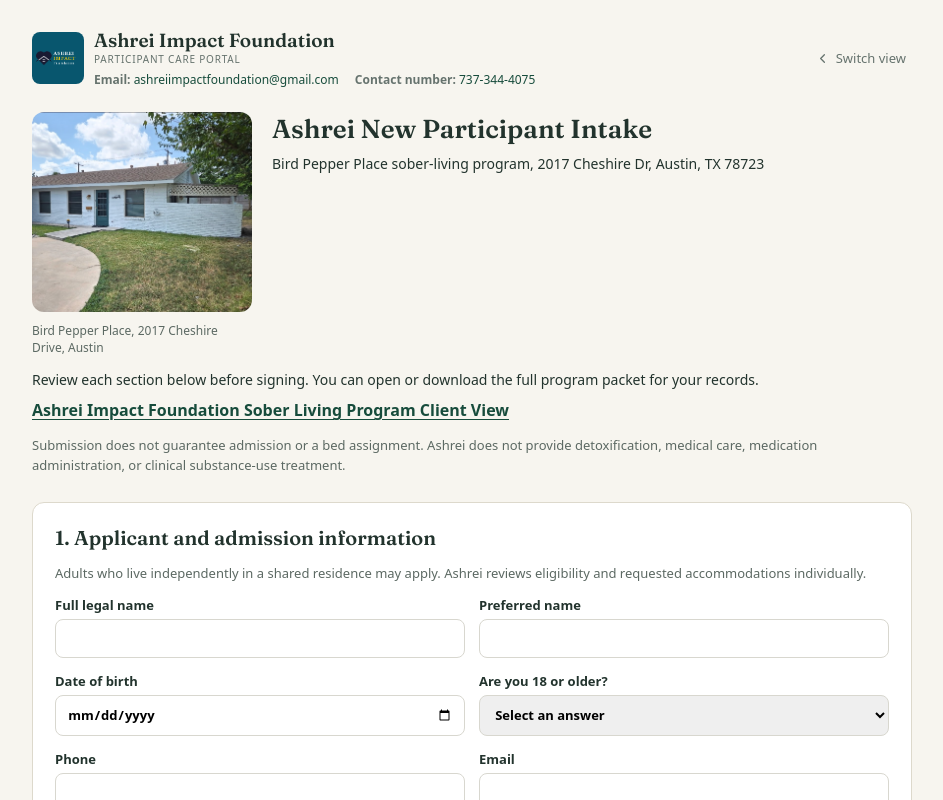
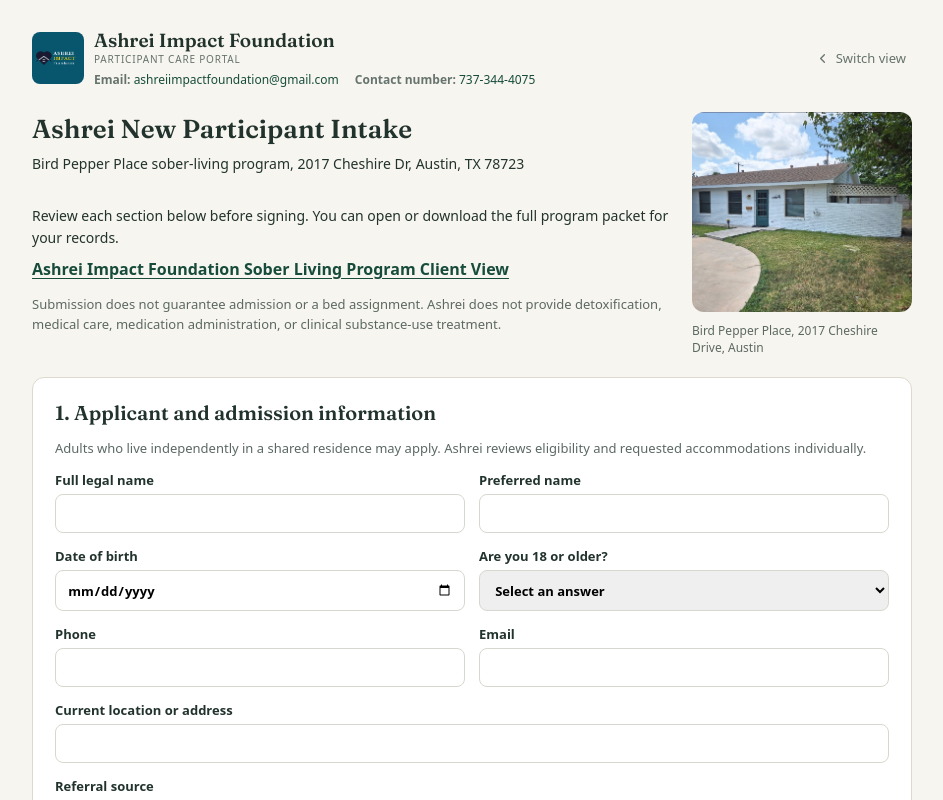
Before and after one commit to JamesJones4301/Transitional-Home-Intake-Form, a Next.js app: page / in a window 1280 px wide. Both pictures are taken after a click on the button 759 px from the left and 206 px from the top of the page. Shown: the top 800 px of the page, without its empty margins (168-1111 px from the left). Built offline with nearby package versions, Linux system fonts and the light colour scheme.

Commit message:
Align intake text beside house photo (#8)

```diff
--- a/app/globals.css
+++ b/app/globals.css
@@ -94,12 +94,12 @@
 .portal-contact a:hover { text-decoration: underline; }
 
 .packet-shell { color: #22332d; }
-.packet-header { display: grid; grid-template-columns: 220px minmax(0, 1fr); column-gap: 20px; row-gap: 12px; align-items: start; margin-bottom: 20px; }
-.packet-header figure { margin: 0; }
+.packet-header { display: grid; grid-template-columns: minmax(0, 1fr) 220px; column-gap: 20px; row-gap: 8px; align-items: start; margin-bottom: 20px; }
+.packet-header figure { grid-column: 2; grid-row: 1 / span 2; margin: 0; }
 .packet-header img { width: 100%; height: 200px; object-fit: cover; border-radius: 12px; }
 .packet-header figcaption { color: #5c6963; font-size: 12px; line-height: 1.4; margin-top: 6px; }
-.packet-heading { padding-top: 2px; }
-.packet-intro { grid-column: 1 / -1; }
+.packet-heading { grid-column: 1; grid-row: 1; padding-top: 2px; }
+.packet-intro { grid-column: 1; grid-row: 2; }
 .packet-header h1 { font-family: Fraunces, Georgia, serif; font-size: 26px; line-height: 1.2; margin: 0 0 8px; }
 .packet-header p { margin: 6px 0; font-size: 14px; line-height: 1.55; }
 .packet-intro p:first-child { margin-top: 0; }
@@ -156,6 +156,7 @@
 @media (max-width: 640px) {
   .portal-header { flex-wrap: wrap; }
   .packet-header, .packet-two, .packet-schedule, .staff-record-details { grid-template-columns: 1fr; }
+  .packet-header figure, .packet-heading, .packet-intro { grid-column: 1; grid-row: auto; }
   .packet-header img { height: 160px; }
   .packet-section { padding: 17px; }
   .welcome-grid { grid-template-columns: 1fr; justify-items: center; }
```
